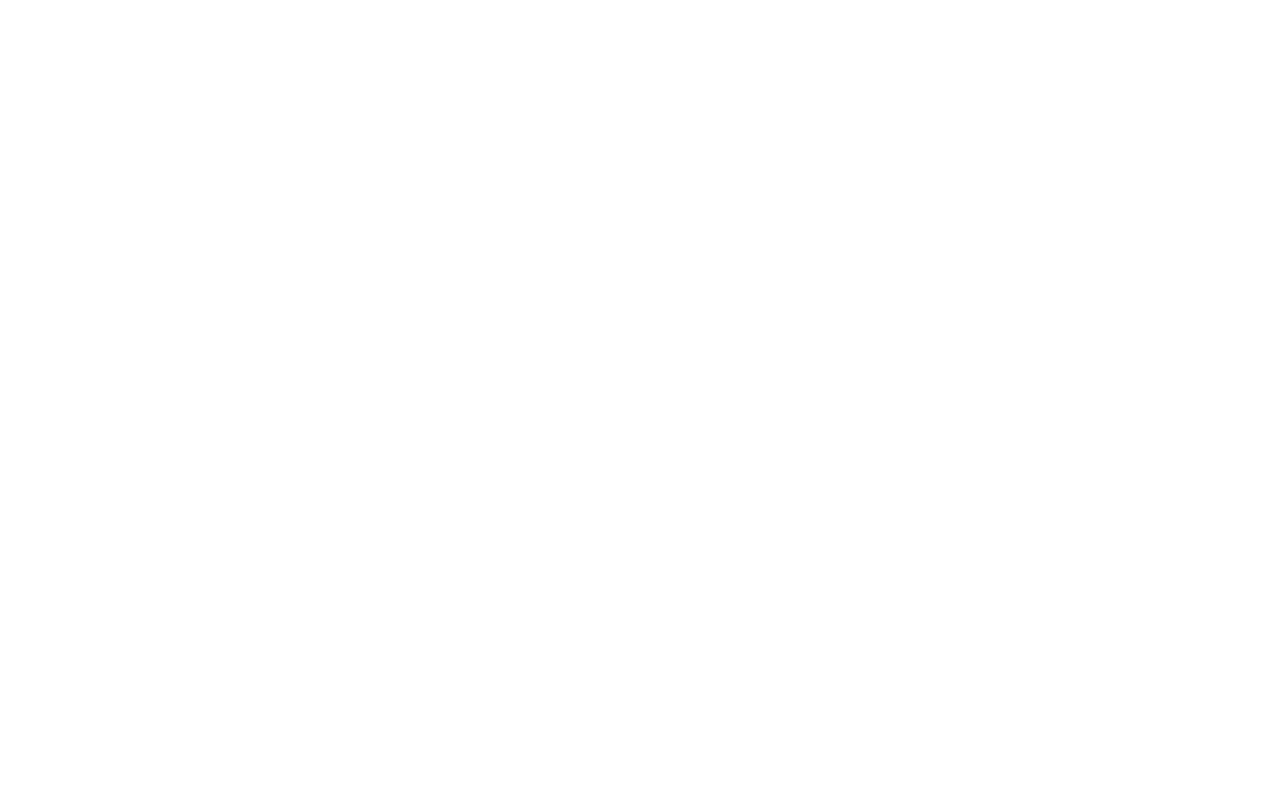
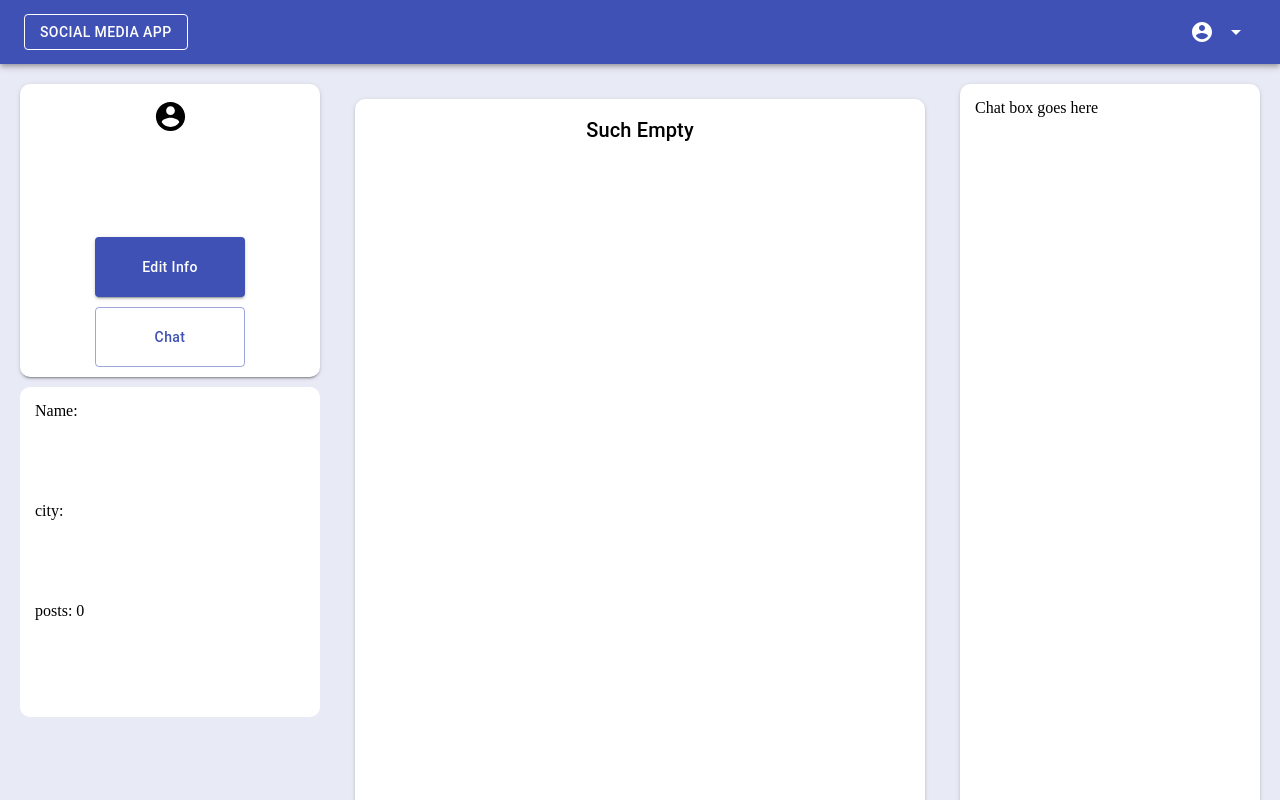
Before and after one commit to joshkim23/social-media-app, a React (Create React App) app: page /profile/1 in a window 1280 px wide. Built offline with nearby package versions, Linux system fonts and the light colour scheme.

Commit message:
initial styling of user profile, successfully navigating to different user profiles and fetching the posts. links to profiles from user list and posts are working, have yet to do the header

```diff
--- a/src/App.js
+++ b/src/App.js
@@ -5,15 +5,34 @@
 import SignIn from './components/SignIn/SignIn.js';
 import HomePage from './components/Homepage/HomePage.js';
 import CreateAccountForm from './components/CreateAccountForm.js';
+import UserProfile from './components/UserProfile/UserProfile.js';
+
+import { getUser } from './apiCallFunctions.js';
 
 const App = () => {
     const [username, setUsername] = useState('');
-    const [user, setUser] = useState({});
+    // const [user, setUser] = useState({
+    //     _id: '',
+    //     firstName: '',
+    //     lastName: '',
+    //     city: '',
+    //     username: '',
+    //     posts: []
+    // });
     const [firstName, setFirstName] = useState('');
     const [loggedInUserID, setLoggedInUserID] = useState('');
+    const [userLookUp, setUserLookUp] = useState({
+        _id: '',
+        firstName: '',
+        lastName: '',
+        city: '',
+        username: '',
+        posts: []
+    });
 
     const setLoggedInUserData = (userData) => {
-        console.log(userData);
+        console.log('signed in successfully! user data: ',userData);
+        // setUser(userData);
         setUsername(userData.username);
         setFirstName(userData.firstName);
         setLoggedInUserID(userData._id);
@@ -25,13 +44,13 @@
 
     useEffect(() => {
         const loggedInUser = localStorage.getItem('user');
-        console.log(JSON.parse(loggedInUser));
+        console.log('user grabbed from local storage: ',JSON.parse(loggedInUser));
         if (loggedInUser) {
-            setUser(JSON.parse(loggedInUser));
+            // setUser(JSON.parse(loggedInUser));
             setUsername(JSON.parse(loggedInUser).username);
             setFirstName(JSON.parse(loggedInUser).firstName);
             setLoggedInUserID(JSON.parse(loggedInUser)._id)
-            // setUserLookUp(JSON.parse(loggedInUser));
+            setUserLookUp(JSON.parse(loggedInUser));
         }
     },[]);
 
@@ -41,10 +60,24 @@
         setFirstName('');
     }
 
+    async function handleGrabUserProfile(_id) {
+        console.log('request to route to user with id', _id)
+        // if(_id !== loggedInUserID) {
+            const resp = await getUser(_id);
+            if(resp.success) {
+                console.log('setting user look up: ', resp.userData);
+                setUserLookUp(resp.userData);
+            }
+        // } else {
+        //     setUserLookUp(user);
+        // }
+    }
+
     return (
         <Router>
             <Route path = "/" exact
-                render = {() => <SignIn handleUserLogin={setLoggedInUserData}/>}/>
+                render = {() => <SignIn handleUserLogin={setLoggedInUserData}/>}
+            />
 
             <Route path = "/home"
                 render = {() => <HomePage
@@ -52,13 +85,30 @@
                                     loggedInUserID={loggedInUserID}
                                     firstName={firstName}
                                     signOut={handleSignOut}
+                                    navigateToUserProfile={handleGrabUserProfile}
                                 />
-                }/>
+                        }
+            />
 
             <Route path = '/createAccount' exact
                 render = {() => <CreateAccountForm handleUserCreated={setLoggedInUserData}/>}/>
 
             {/* {!username && <Redirect to='/' />} */}
+
+            <Route path = {'/profile/:username'}
+                render = {() => <UserProfile
+                                    loggedInUsername={username}
+                                    signOut={handleSignOut}
+                                    _id={userLookUp._id}
+                                    firstName={userLookUp.firstName}
+                                    lastName={userLookUp.lastName}
+                                    city={userLookUp.city}
+                                    username={userLookUp.username}
+                                    posts={userLookUp.posts}
+                                    handleNavigateToUser={handleGrabUserProfile}
+                                />
+                        }
+            />
 
 
 
--- a/src/apiCallFunctions.js
+++ b/src/apiCallFunctions.js
@@ -64,3 +64,12 @@
     .then(data => JSON.parse(JSON.stringify(data)))
     .catch(error => error);
 }
+
+export const getUser = (_id) => {
+    console.log(`attempting to FETCH the user with id: ${_id}`)
+    return fetch(`${ENDPOINT}/lookupUser/${_id}`, {
+        method: 'GET'
+    }).then(res => res.json())
+    .then(data => JSON.parse(JSON.stringify(data)))
+    .catch(error => error);
+}
--- a/src/components/Homepage/Header/Header.js
+++ b/src/components/Homepage/Header/Header.js
@@ -41,7 +41,7 @@
       setAnchorEl(null);
     };
 
-    const handleSignOut = () => signOut();
+    // const handleSignOut = () => signOut();
 
     return (
         <div className={classes.root}>
@@ -49,9 +49,9 @@
                 <Toolbar className={classes.horizontalStretch}>
 
                   <div>
-                    <Typography variant="h4" className={classes.title}>
+                      <Button component={Link} to ={'/home'} color="inherit" variant='outlined' className={classes.title}>
                         Social Media App
-                    </Typography>
+                      </Button>
                   </div>
 
                   <div style={{justifySelf: 'end', alignContent: 'center'}}>
@@ -70,10 +70,10 @@
                         open={Boolean(anchorEl)}
                         onClose={handleClose}
                     >
-                      <MenuItem component={Link} to={`/${username}`} onClick={handleClose}>Profile</MenuItem>
+                        <MenuItem component={Link} to={`/profile/${username}`} onClick={handleClose}>Profile</MenuItem>
                         <MenuItem component={Link} to={`/${username}/info`} onClick={handleClose}>Account</MenuItem>
                         <MenuItem component={Link} to={'/statistics'} onClick={handleClose}>App Stats</MenuItem>
-                      <MenuItem component={Link} to={'/'} onClick={handleSignOut}>Logout</MenuItem>
+                        <MenuItem component={Link} to={'/'} onClick={() => signOut()}>Logout</MenuItem>
                       </Menu>
                   </div>
 
--- a/src/components/Homepage/UserList/UserList.js
+++ b/src/components/Homepage/UserList/UserList.js
@@ -4,7 +4,7 @@
 import Box from '@material-ui/core/Box';
 import Typography from '@material-ui/core/Typography'
 
-const UserList = ({userList, handleSearchForUser, handleChatClick}) => {
+const UserList = ({userList, handleSearchForUser, handleChatClick, handleUserProfileClick}) => {
 
     const styles = {
         mainContainer: {
@@ -42,6 +42,7 @@
                                 key = {index}
                                 username = {user}
                                 handleUserChatClick = {handleChatClick}
+                                handleProfileClick = {handleUserProfileClick}
                             />
                         </div>
                     )
--- /dev/null
+++ b/src/components/UserProfile/UserProfile.js
@@ -0,0 +1,154 @@
+import React from 'react';
+
+import Post from '../Post.js';
+
+import Header from '../Homepage/Header/Header.js';
+import Box from '@material-ui/core/Box'
+import AccountCircle from '@material-ui/icons/AccountCircle';
+import Button from '@material-ui/core/Button'
+import indigo from '@material-ui/core/colors/indigo';
+import { Typography } from '@material-ui/core';
+
+
+const UserProfile = ({loggedInUsername, signOut, _id, firstName, lastName, city, username, posts, handleNavigateToUser}) => {
+    const userPosts = posts;
+    console.log(userPosts);
+    const styles = {
+        overlay: {
+            backgroundColor: `${indigo["50"]}`,
+            position: 'fixed',
+            width: '100%',
+            height: '100%',
+            overflowY: 'scroll',
+        },
+        layout: {
+            display: 'grid',
+            gridTemplateColumns: '1fr 2fr 1fr',
+            gridGap: '20px',
+            padding: '20px',
+        },
+        userDataColumn: {
+            display: 'grid',
+            gridTemplateRows: '1fr 2fr',
+            gridGap: '10px'
+        },
+        profileCard: {
+            display: 'grid',
+            gridGap: '10px',
+            justifyContent: 'center',
+            backgroundColor: '#fff',
+            borderRadius: '10px',
+            padding: '15px 15px 10px 15px',
+        },
+        postColumn: {
+            display: 'grid',
+            gridGap: '20px',
+            borderRadius: '10px',
+            backgroundColor: `${indigo["50"]}`,
+            height: '890px',
+            overflow: 'auto'
+        },
+        postsContainer: {
+            borderRadius: '10px',
+            backgroundColor: `${indigo["50"]}`,
+            display: 'grid',
+            gridTemplateColumns: '1fr',
+            padding: '15px'
+        },
+        post: {
+            marginBottom: '20px'
+        },
+        stats: {
+            display: 'grid',
+            borderRadius: '10px',
+            padding: '15px',
+            backgroundColor: '#fff',
+            height: '300px'
+        },
+        content: {
+            borderRadius: '10px',
+            padding: '15px',
+            backgroundColor: '#fff',
+            height: '800px',
+            // height: '100%%',
+            overflow: 'auto'
+        }
+    }
+
+    const handleUsernameClicked = () => handleNavigateToUser(_id);
+
+    return (
+        <div style={styles.overlay}>
+            <Header
+                username={loggedInUsername}
+                signOut = {signOut}
+            />
+            <div style={styles.layout}>
+                <div style={styles.userDataColumn}>
+                    <Box style={styles.profileCard} boxShadow={2}>
+
+                        <Typography variant="h5" style={{display: 'grid', justifySelf: 'center'}}>
+                        <AccountCircle fontSize='large' style={{justifySelf: 'center'}}/>
+                            {username}
+                        </Typography>
+
+                        <br/><br/>
+
+                        <Button color="primary" variant="contained" style={{width: '150px', textTransform: 'none'}}>
+                            Edit Info
+                        </Button>
+
+                        <Button color="primary" variant="outlined" style={{textTransform: 'none'}}>
+                            Chat
+                        </Button>
+                    </Box>
+
+                    <Box style={styles.stats}>
+                        <div>
+                            Name: {firstName} {lastName}
+                        </div>
+                        <div>
+                            city: {city}
+                        </div>
+                        <div>
+                            posts: {posts.length}
+                        </div>
+                    </Box>
+                </div>
+
+                <div style={styles.postColumn}>
+                    <div style={styles.postsContainer}>
+                        {posts.length >= 1 ? posts.map((post, index) => {
+                            return (
+                                <div style={styles.post} key={index}>
+                                    <Post
+                                        key={index}
+                                        username={username}
+                                        message={post.message}
+                                        likes={post.likes}
+                                        comments={post.comments}
+                                        date={post.createdAt}
+                                        handleNavigateToUser={handleUsernameClicked}
+                                    />
+                                </div>
+                            )
+                        }) : <Box style={styles.profileCard} boxShadow={2}>
+                                <Typography variant="h6">
+                                    Such Empty
+                                </Typography>
+                            </Box>}
+
+                    </div>
+                </div>
+
+                <Box style={styles.content} boxShadow={2}>
+                    Chat box goes here
+                </Box>
+            </div>
+
+
+        </div>
+    )
+}
+
+export default UserProfile;
```
Also changed, not shown: src/components/Homepage/HomePage.js (+14 -1 lines), src/components/Homepage/UserList/UserListItem.js (+5 -2 lines), src/components/Post.js (+7 -2 lines), 2 other files (tests, documents, lock files or other folders). Lines whose indentation alone changed are shown as unchanged.
